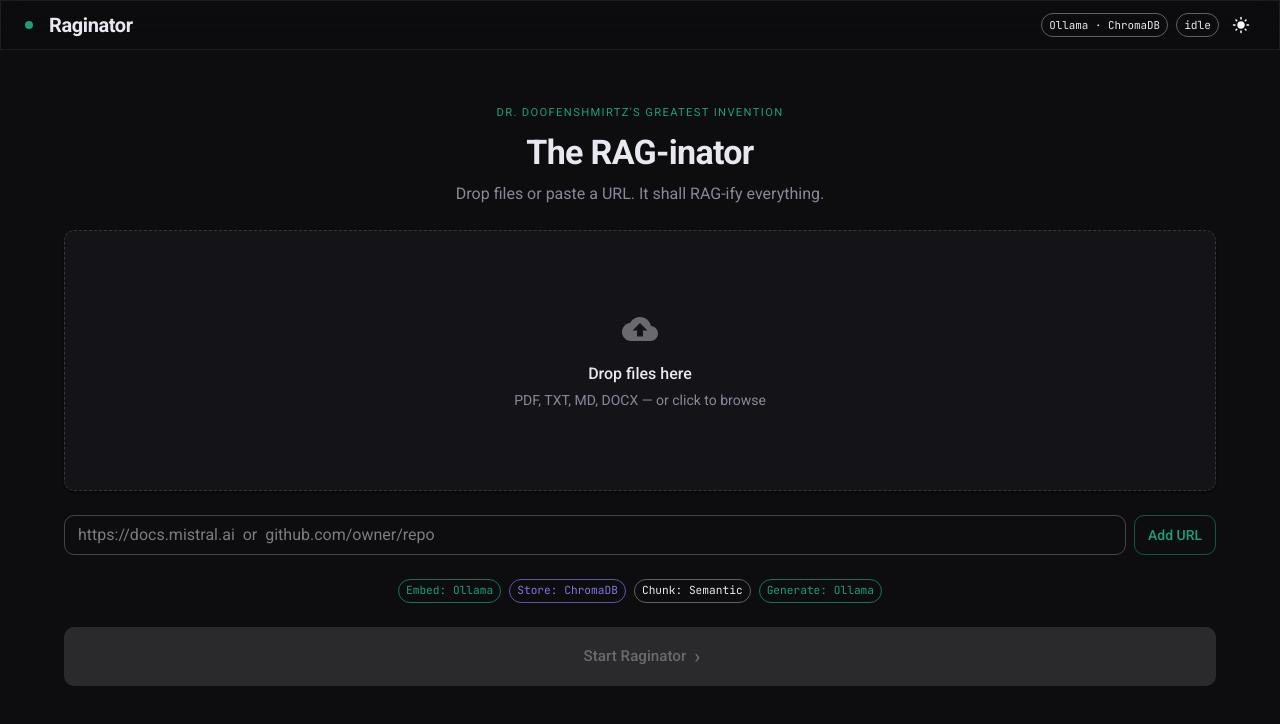
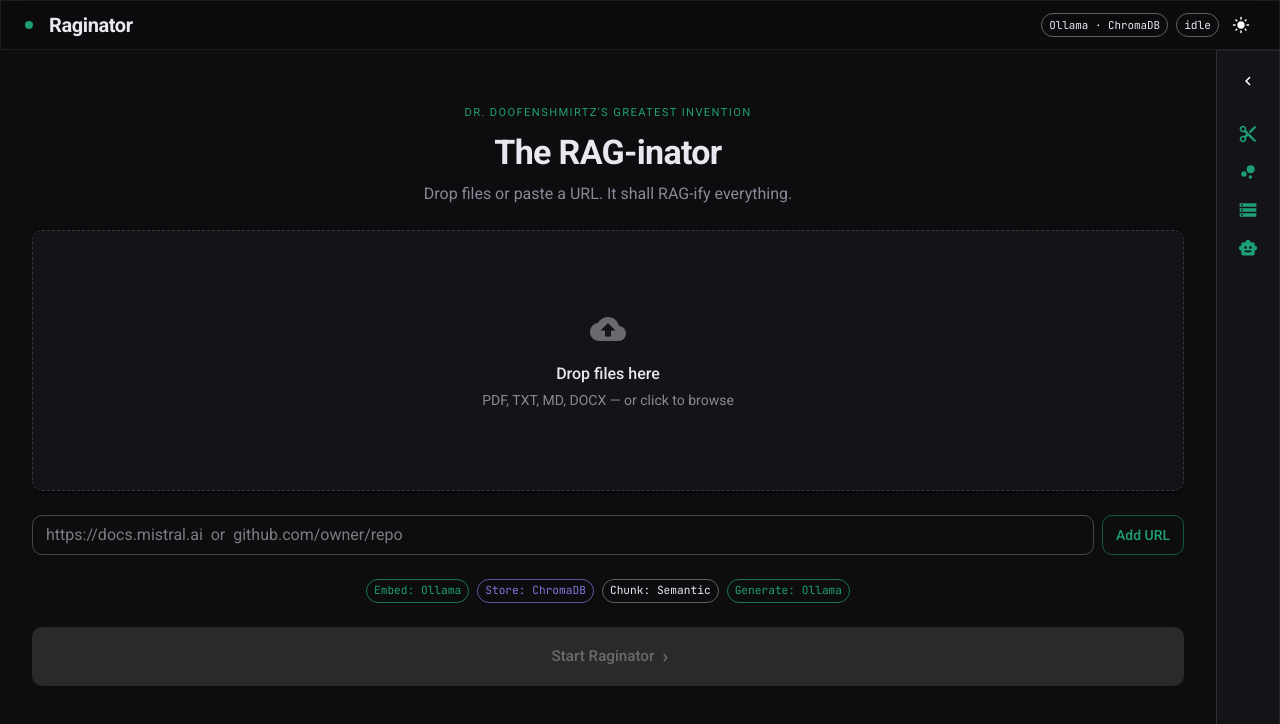
Before and after one commit to hiteshsahu/RAG-Factory, a React (Vite) app in the folder frontend/: page / in a window 1280 px wide. Shown: the top 724 px of the page. Built offline with nearby package versions, Linux system fonts and the light colour scheme.

Commit message:
Better Setting Drawer

```diff
--- a/frontend/src/App.tsx
+++ b/frontend/src/App.tsx
@@ -9,6 +9,7 @@ import DarkModeIcon from '@mui/icons-material/DarkMode'
 import getTheme from './theme'
 import { DEFAULT_SETTINGS, EMBED_MODELS, type CorpusStats, type PipelineSettings } from './data'
 import { streamPipelineStart } from './apiClient'
+import { useLocalStorage } from './hooks/useLocalStorage'
 import DropState from './components/DropState'
 import ProcessState from './components/ProcessState'
 import ChatState from './components/ChatState'
@@ -27,7 +28,7 @@ const PREFLIGHT_STAGE = -1
 
 const FALLBACK_CORPUS_STATS: CorpusStats = {
   docs: 0, chunks: 0, avgChunkTokens: 0,
-  embeddingModel: `${EMBED_MODELS.Mistral.name} · ${EMBED_MODELS.Mistral.dim}-dim`,
+  embeddingModel: `${EMBED_MODELS.Ollama.name} · ${EMBED_MODELS.Ollama.dim}-dim`,
   indexSizeBytes: 0,
 }
 
@@ -41,7 +42,7 @@ export default function App() {
   const [corpusStats, setCorpusStats] = useState<CorpusStats | null>(null)
   const [suggestedQuestions, setSuggestedQuestions] = useState<string[]>([])
   const [corpusName, setCorpusName] = useState('')
-  const [settings, setSettings] = useState<PipelineSettings>(DEFAULT_SETTINGS)
+  const [settings, setSettings] = useLocalStorage<PipelineSettings>('raginator:settings', DEFAULT_SETTINGS)
   const [settingsOpen, setSettingsOpen] = useState(false)
   const [mode, setMode] = useState<PaletteMode>('dark')
   const theme = useMemo(() => getTheme(mode), [mode])
@@ -177,6 +178,8 @@ export default function App() {
           </Toolbar>
         </AppBar>
 
+        <Box sx={{ display: 'flex', minHeight: 'calc(100vh - 48px)' }}>
+          <Box sx={{ flex: 1, minWidth: 0 }}>
             {appState === 'drop' && (
               <DropState onStart={runPipeline} settings={settings} onOpenSettings={() => setSettingsOpen(true)} />
             )}
@@ -201,7 +204,6 @@ export default function App() {
                 onReset={handleReset}
               />
             )}
-
           </Box>
 
           <SettingsDrawer
@@ -209,7 +211,11 @@ export default function App() {
             settings={settings}
             onChange={setSettings}
             onClose={() => setSettingsOpen(false)}
+            onOpen={() => setSettingsOpen(true)}
           />
+        </Box>
+
+      </Box>
     </ThemeProvider>
   )
 }
--- a/frontend/src/components/SettingsDrawer.tsx
+++ b/frontend/src/components/SettingsDrawer.tsx
@@ -1,55 +1,117 @@
-import React from 'react'
+import React, { useRef, useState } from 'react'
 import {
-  Box, Drawer, IconButton, Stack,
+  Alert, Box, Drawer, IconButton, Stack, Tooltip,
   ToggleButton, ToggleButtonGroup, Typography,
 } from '@mui/material'
-import CloseIcon from '@mui/icons-material/Close'
+import ChevronLeftIcon from '@mui/icons-material/ChevronLeft'
+import ChevronRightIcon from '@mui/icons-material/ChevronRight'
+import ContentCutIcon from '@mui/icons-material/ContentCut'
+import BubbleChartIcon from '@mui/icons-material/BubbleChart'
+import StorageIcon from '@mui/icons-material/Storage'
+import SmartToyIcon from '@mui/icons-material/SmartToy'
+import type { Theme } from '@mui/material'
 import type { PipelineSettings } from '../data'
+
+const TOAST_LIFETIME_MS = 2500
+const MINI_WIDTH = 64
+const FULL_WIDTH = 320
 
 interface Props {
   open: boolean
   settings: PipelineSettings
   onChange: (settings: PipelineSettings) => void
   onClose: () => void
+  onOpen: () => void
 }
 
 interface Section {
   key: keyof PipelineSettings
   label: string
   hint: string
+  icon: React.ElementType
   options: readonly string[]
 }
 
 const SECTIONS: Section[] = [
-  { key: 'chunkStrategy', label: 'Chunking strategy',  hint: 'Stage 1 — splits documents into retrievable chunks', options: ['Fixed', 'Recursive', 'Semantic', 'Code'] },
-  { key: 'embedProvider', label: 'Embedding provider', hint: 'Stage 2 — converts chunks into vectors', options: ['Mistral', 'OpenAI', 'Ollama'] },
-  { key: 'vectorStore',   label: 'Vector store',       hint: 'Stage 3 — persists vectors for similarity search', options: ['ChromaDB', 'pgvector'] },
-  { key: 'llmProvider',   label: 'LLM for generation',  hint: 'Stage 6 — generates the final answer', options: ['Mistral', 'OpenAI', 'Ollama'] },
+  { key: 'chunkStrategy', label: 'Chunking strategy',  hint: 'Stage 1 — splits documents into retrievable chunks', icon: ContentCutIcon, options: ['Fixed', 'Recursive', 'Semantic', 'Code'] },
+  { key: 'embedProvider', label: 'Embedding provider', hint: 'Stage 2 — converts chunks into vectors', icon: BubbleChartIcon, options: ['Mistral', 'OpenAI', 'Ollama'] },
+  { key: 'vectorStore',   label: 'Vector store',       hint: 'Stage 3 — persists vectors for similarity search', icon: StorageIcon, options: ['ChromaDB', 'pgvector'] },
+  { key: 'llmProvider',   label: 'LLM for generation',  hint: 'Stage 6 — generates the final answer', icon: SmartToyIcon, options: ['Mistral', 'OpenAI', 'Ollama'] },
 ]
 
-export default function SettingsDrawer({ open, settings, onChange, onClose }: Props) {
-  const setValue = (key: keyof PipelineSettings, value: string | null) => {
-    if (!value) return
-    onChange({ ...settings, [key]: value } as PipelineSettings)
+// Mini variant persistent drawer: collapsed state stays mounted and visible
+// as a narrow icon rail (never fully hidden, unlike a temporary/overlay
+// drawer) so the current provider/strategy icons are always glanceable;
+// expanding reveals the full toggle groups.
+export default function SettingsDrawer({ open, settings, onChange, onClose, onOpen }: Props) {
+  // Newest pushed to the end -- rendered last in a column flex layout, which
+  // puts it nearest the bottom-left anchor; older toasts get visually pushed
+  // up as new ones arrive, instead of replacing each other.
+  const [toasts, setToasts] = useState<{ id: number; message: string }[]>([])
+  const toastIdRef = useRef(0)
+
+  const dismissToast = (id: number) => setToasts(t => t.filter(x => x.id !== id))
+
+  const pushToast = (message: string) => {
+    const id = ++toastIdRef.current
+    setToasts(t => [...t, { id, message }])
+    setTimeout(() => dismissToast(id), TOAST_LIFETIME_MS)
   }
 
+  const setValue = (key: keyof PipelineSettings, value: string | null) => {
+    if (!value || value === settings[key]) return
+    onChange({ ...settings, [key]: value } as PipelineSettings)
+    const section = SECTIONS.find(s => s.key === key)
+    pushToast(`${section?.label ?? key} → ${value}`)
+  }
+
+  const width = open ? FULL_WIDTH : MINI_WIDTH
+  const widthTransition = (theme: Theme) =>
+    theme.transitions.create('width', { duration: theme.transitions.duration.shorter })
+
   return (
-    <Drawer anchor="right" open={open} onClose={onClose}>
-      <Box sx={{ width: 320, p: 3 }}>
-        <Stack direction="row" justifyContent="space-between" alignItems="center" mb={0.5}>
-          <Typography variant="h6" fontWeight={600}>Pipeline settings</Typography>
-          <IconButton size="small" onClick={onClose} aria-label="Close settings">
-            <CloseIcon sx={{ fontSize: 18 }} />
+    <Drawer
+      variant="persistent"
+      anchor="right"
+      open
+      sx={{
+        width,
+        flexShrink: 0,
+        overflowX: 'hidden',
+        transition: widthTransition,
+        '& .MuiDrawer-paper': {
+          width, boxSizing: 'border-box', position: 'relative', overflowX: 'hidden',
+          transition: widthTransition,
+        },
+      }}
+    >
+      <Box sx={{ height: '100%', display: 'flex', flexDirection: 'column' }}>
+        <Stack
+          direction="row" alignItems="center"
+          justifyContent={open ? 'space-between' : 'center'}
+          sx={{ px: open ? 2.5 : 1, py: 2 }}
+        >
+          {open && <Typography variant="h6" fontWeight={600}>Settings</Typography>}
+          <Tooltip title={open ? 'Collapse' : 'Expand settings'} placement="left">
+            <IconButton size="small" onClick={open ? onClose : onOpen} aria-label={open ? 'Collapse settings' : 'Expand settings'}>
+              {open ? <ChevronRightIcon sx={{ fontSize: 18 }} /> : <ChevronLeftIcon sx={{ fontSize: 18 }} />}
             </IconButton>
+          </Tooltip>
         </Stack>
+
+        {open ? (
+          <Box sx={{ px: 2.5, pb: 3, overflowY: 'auto' }}>
             <Typography variant="body2" color="text.secondary" mb={3}>
-          Takes effect on the next run.
+              Takes effect on the next run. Saved automatically.
             </Typography>
 
             <Stack spacing={3}>
               {SECTIONS.map(section => (
                 <Box key={section.key}>
+                  <Stack direction="row" alignItems="center" spacing={1} mb={0.25}>
+                    <section.icon sx={{ fontSize: 18, color: 'primary.main' }} />
                     <Typography variant="body2" fontWeight={600}>{section.label}</Typography>
+                  </Stack>
                   <Typography variant="caption" color="text.secondary" sx={{ display: 'block', mb: 1 }}>
                     {section.hint}
                   </Typography>
@@ -71,6 +133,36 @@ export default function SettingsDrawer({ open, settings, onChange, onClose }: Pr
               ))}
             </Stack>
           </Box>
+        ) : (
+          <Stack spacing={1} alignItems="center" sx={{ pt: 1 }}>
+            {SECTIONS.map(section => (
+              <Tooltip key={section.key} title={`${section.label}: ${settings[section.key]}`} placement="left">
+                <IconButton size="small" onClick={onOpen} aria-label={`Expand ${section.label}`}>
+                  <section.icon sx={{ fontSize: 20, color: 'primary.main' }} />
+                </IconButton>
+              </Tooltip>
+            ))}
+          </Stack>
+        )}
+      </Box>
+
+      <Box
+        sx={{
+          position: 'fixed', bottom: 16, left: 16, zIndex: 1500,
+          display: 'flex', flexDirection: 'column', gap: 1, maxWidth: 320,
+        }}
+      >
+        {toasts.map(t => (
+          <Alert
+            key={t.id}
+            severity="success" variant="filled"
+            onClose={() => dismissToast(t.id)}
+            sx={{ fontSize: '0.8rem' }}
+          >
+            {t.message}
+          </Alert>
+        ))}
+      </Box>
     </Drawer>
   )
 }
```
Lines whose indentation alone changed are shown as unchanged.
